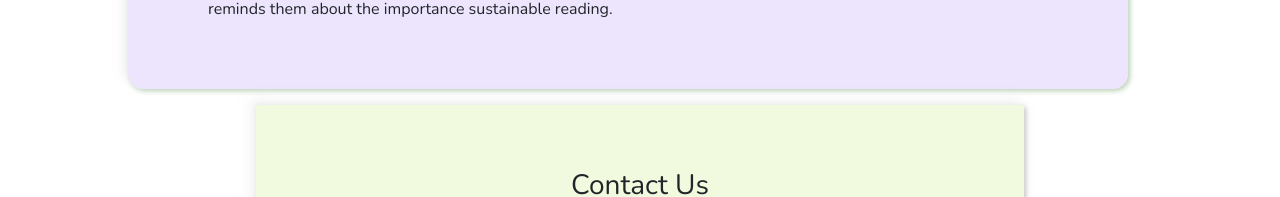
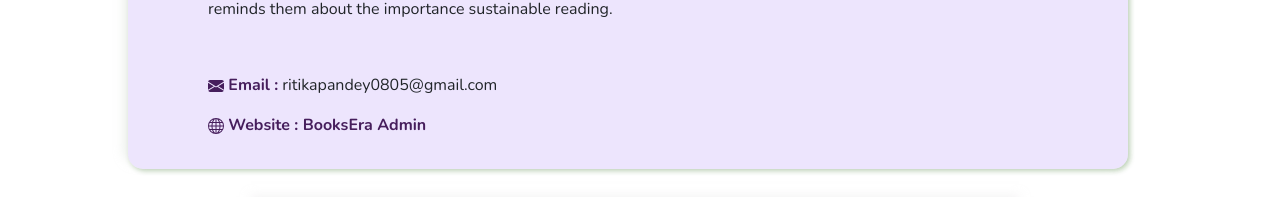
Before and after one commit to Ritika-Pandey01/BooksEra, a React (Create React App) app in the folder frontend/: page /about in a window 1280 px wide. Shown: the part 421-618 px from the top of the page. Built offline with nearby package versions, Linux system fonts and the light colour scheme; no server answers; a web font is replaced by a local one.

Commit message:
Changes in AboutUs

```diff
--- a/frontend/src/App.css
+++ b/frontend/src/App.css
@@ -689,10 +689,15 @@ a:active {
 
 }
 
-.aboutus p {
+.aboutus .para {
   padding: 1rem 4rem 2rem 4rem;
   text-align: justify;
   line-height: 2rem;
+}
+
+.aboutus .info {
+  padding: 0 4rem;
+  text-align: justify;
 }
 
 .aboutus p b {
@@ -714,12 +719,18 @@ a:active {
 }
 
 .contactus {
-  margin: 0 16rem;
+  margin: 2rem 16rem;
   padding: 4rem;
   box-shadow: -5px -5px 10px rgba(231, 230, 232, 0.5),
     2px 2px 5px rgba(67, 56, 77, 0.3);
   background-color: #e1f4b975;
 
+}
+
+.about .info .link {
+  text-decoration: none;
+  color: #461e5c;
+  font-weight: 600;
 }
 
 
--- a/frontend/src/components/AboutUs.jsx
+++ b/frontend/src/components/AboutUs.jsx
@@ -26,13 +26,22 @@ const AboutUs = () => {
       <div className='aboutus'>
       <img src='https://res.cloudinary.com/booksera/image/upload/v1684498616/Books/BooksEra_blcyyf.png'/>
       <h2>About Us</h2>
-      <p><b>BooksEra</b> is an ecommerce book website with implementation of user persona design.
+      <p className='para'><b>BooksEra</b> is an ecommerce book website with implementation of user persona design.
       We aim to provide a good user oriented experience through an online bookstore that not
     only caters to the needs of users who enjoy reading books but also provides them
     with features like the current list of bestsellers provided by the<b> New York Times </b>
     and reminds them about the importance sustainable reading.
     </p>
+
+    <p className='info'><b><svg xmlns="http://www.w3.org/2000/svg" width="16" height="16" fill="currentColor" class="bi bi-envelope-fill" viewBox="0 0 16 16">
+  <path d="M.05 3.555A2 2 0 0 1 2 2h12a2 2 0 0 1 1.95 1.555L8 8.414.05 3.555ZM0 4.697v7.104l5.803-3.558L0 4.697ZM6.761 8.83l-6.57 4.027A2 2 0 0 0 2 14h12a2 2 0 0 0 1.808-1.144l-6.57-4.027L8 9.586l-1.239-.757Zm3.436-.586L16 11.801V4.697l-5.803 3.546Z"/>
+</svg> Email :</b> ritikapandey0805@gmail.com</p>
+    <p className='info'> <b>
+    <svg xmlns="http://www.w3.org/2000/svg" width="16" height="16" fill="currentColor" class="bi bi-globe" viewBox="0 0 16 16">
+  <path d="M0 8a8 8 0 1 1 16 0A8 8 0 0 1 0 8zm7.5-6.923c-.67.204-1.335.82-1.887 1.855A7.97 7.97 0 0 0 5.145 4H7.5V1.077zM4.09 4a9.267 9.267 0 0 1 .64-1.539 6.7 6.7 0 0 1 .597-.933A7.025 7.025 0 0 0 2.255 4H4.09zm-.582 3.5c.03-.877.138-1.718.312-2.5H1.674a6.958 6.958 0 0 0-.656 2.5h2.49zM4.847 5a12.5 12.5 0 0 0-.338 2.5H7.5V5H4.847zM8.5 5v2.5h2.99a12.495 12.495 0 0 0-.337-2.5H8.5zM4.51 8.5a12.5 12.5 0 0 0 .337 2.5H7.5V8.5H4.51zm3.99 0V11h2.653c.187-.765.306-1.608.338-2.5H8.5zM5.145 12c.138.386.295.744.468 1.068.552 1.035 1.218 1.65 1.887 1.855V12H5.145zm.182 2.472a6.696 6.696 0 0 1-.597-.933A9.268 9.268 0 0 1 4.09 12H2.255a7.024 7.024 0 0 0 3.072 2.472zM3.82 11a13.652 13.652 0 0 1-.312-2.5h-2.49c.062.89.291 1.733.656 2.5H3.82zm6.853 3.472A7.024 7.024 0 0 0 13.745 12H11.91a9.27 9.27 0 0 1-.64 1.539 6.688 6.688 0 0 1-.597.933zM8.5 12v2.923c.67-.204 1.335-.82 1.887-1.855.173-.324.33-.682.468-1.068H8.5zm3.68-1h2.146c.365-.767.594-1.61.656-2.5h-2.49a13.65 13.65 0 0 1-.312 2.5zm2.802-3.5a6.959 6.959 0 0 0-.656-2.5H12.18c.174.782.282 1.623.312 2.5h2.49zM11.27 2.461c.247.464.462.98.64 1.539h1.835a7.024 7.024 0 0 0-3.072-2.472c.218.284.418.598.597.933zM10.855 4a7.966 7.966 0 0 0-.468-1.068C9.835 1.897 9.17 1.282 8.5 1.077V4h2.355z"/>
+</svg> Website :</b><a href='https://ritikapandeyportfolio.netlify.app/' className='link'> BooksEra Admin</a></p>
       </div>
+
       <div className='contactus'>
       <h3>Contact Us</h3>
       <form ref={form} onSubmit={sendEmail}>
```
